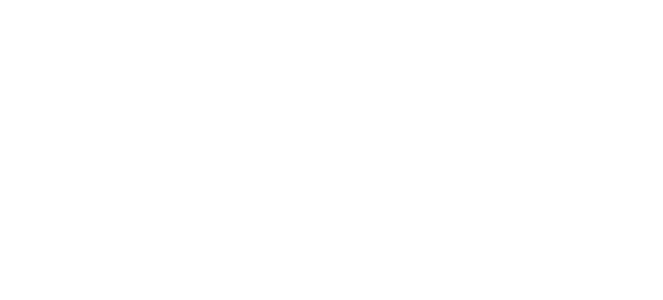
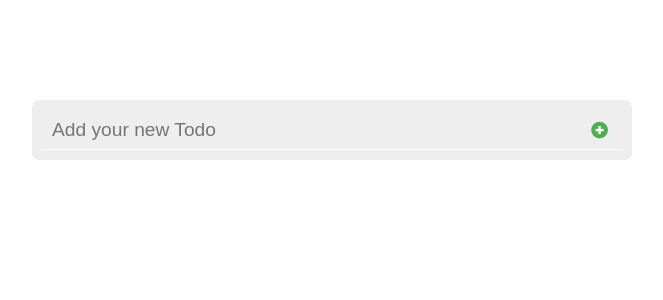
Before and after one commit to 0476a/-AWS-ReactStudy-202303, a React (Create React App) app in the folder react/react_study/: page /todo in a window 1280 px wide. Before the commit this address had no page. Shown: the top 300 px of the page, without its empty margins (458-1121 px from the left). Built offline with nearby package versions, Linux system fonts and the light colour scheme.

Commit message:
2023.03.27(react todo리스트 만들기 추가)

```diff
--- a/react/react_study/src/App.js
+++ b/react/react_study/src/App.js
@@ -3,7 +3,9 @@ import { Route, Routes } from "react-router-dom";
 import MainAside from "./components/Aside/MainAside/MainAside";
 import InputSample from "./pages/InputSample/InputSample";
 import UserList from "./pages/UserList/UserList";
+// import TodoList from "./pages/TodoList(PR)/TodoList";
 import { reset } from "./styles/Global/reset";
+import Todo from "./pages/Todo/Todo";
 
 function Test1() {
   return (<h1>test1</h1>);
@@ -27,6 +29,7 @@ function App() {
         <Route path="/t2" Component={Test2}/>
         <Route path="/sample/input/1" Component={InputSample}/>
         <Route path="/users" Component={UserList}/>
+        <Route path="/todo" Component={Todo} />
       </Routes>
     </>
   );
--- a/react/react_study/src/components/Aside/MainAside/MainAside.js
+++ b/react/react_study/src/components/Aside/MainAside/MainAside.js
@@ -7,6 +7,8 @@ import { GrTest } from 'react-icons/gr';
 import { BsCardChecklist } from 'react-icons/bs';
 import { BiListCheck } from 'react-icons/bi';
 import { FaUsers } from 'react-icons/fa';
+// import { CgCheck } from 'react-icons/cg';
+import { GiChecklist } from 'react-icons/gi';
 import * as S from './style';
 import { useNavigate } from 'react-router-dom';
 
@@ -60,6 +62,11 @@ const MainAside = ( {chlidren} ) => {
                     }
                 ]
               },
+              {
+                title: 'TodoList',
+                itemId: '/todo',
+                elemBefore: () => <GiChecklist />
+              },
             ]}
           />
         </aside>
--- /dev/null
+++ b/react/react_study/src/pages/Todo/Todo.js
@@ -0,0 +1,163 @@
+/** @jsxImportSource @emotion/react */
+import { css } from '@emotion/react';
+import { FcPlus } from 'react-icons/fc';
+import { BiPen } from 'react-icons/bi';
+import { TiTrash } from 'react-icons/ti';
+import React, { useRef, useState } from 'react';
+
+const TodoContainer = css`
+    display: flex;
+    flex-direction: column;
+    align-items: center;
+    margin-top: 100px;
+    width: 100%;
+`;
+
+const TodoAddition = css`
+    position: sticky;
+    top: 0px;
+    box-sizing: border-box;
+    margin-bottom: 20px;
+    border-radius: 7px;
+    padding: 10px;
+    width: 600px;
+    height: 60px;
+
+    background-color: #eee;
+`;
+
+const AdditionInput = css`
+    box-sizing: border-box;
+    outline: none;
+    border: none;
+    border-bottom: 1px solid white;
+    padding: 0px 50px 0px 10px;
+    width: 100%;
+    height: 100%;
+    font-size: 1.2rem;
+    background-color: #eee;
+`;
+
+const TodoAddButton = css`
+    position: absolute;
+    transform: translateY(-50%);
+    top: 50%;
+    right: 15px;
+    display: flex;
+    justify-content: center;
+    align-items: center;
+    border: none;
+    padding: 0;
+    width: 35px;
+    height: 35px;
+    font-size: 1.2rem;
+    background-color: #ffffff00;
+    transition: all 1s ease;
+    cursor: pointer;
+    &:hover {
+        transform: translateY(-50%) rotate(180deg) scale(1.5);
+    }
+`;
+
+const TodoList = css`
+    box-sizing: border-box;
+    display: flex;
+    justify-content: space-between;
+    align-items: center;
+    margin-bottom: 5px;
+    border-radius: 7px;
+    padding: 10px;
+    width: 600px;
+
+    background-color: #fafafa;
+`;
+
+const TodoContent = css`
+    width: 85%;
+    height: 40px;
+`;
+
+const ItemGroup = css`
+    display: flex;
+    align-items: center;
+    height: 40px;
+`;
+
+const ItemButton = css`
+    display: flex;
+    align-items: center;
+    border: none;
+    height: 100%;
+    color: #999;
+    background-color: #ffffff00;
+    cursor: pointer;
+    &:hover {
+        color: #121212;
+    }
+`;
+
+const Todo = () => {
+
+    const [input, setInput] = useState({
+        id: 0,
+        content: ''
+    });
+
+    const [todoList, setTodoList] = useState([]);
+    const todoId = useRef(1);
+
+    const onChange = (e) => {
+        setInput({
+            ...input,
+            content: e.target.value
+        })
+    }
+
+    const onKeyUp = (e) => {
+        if(e.keyCode === 13) {
+            onClick();
+        }
+    }
+
+    const onClick = () => {
+        const todo = {
+            ...input,
+            id: todoId.current++
+        }
+        setTodoList([...todoList, todo])
+        setInput({...input, content: ''});
+    }
+
+    const onRemove = (id) => {
+        setTodoList(todoList.filter(
+            todo => {
+                return todo.id !== id;
+            }
+        ))
+    }
+
+
+    return (
+        <div css={TodoContainer}>
+            <div css={TodoAddition}>
+                <input css={AdditionInput} type="text" placeholder="Add your new Todo" onChange={onChange} onKeyUp={onKeyUp} value={input.content}/>
+                <button css={TodoAddButton} onClick={onClick}><FcPlus /></button>
+            </div>
+            {todoList.map(
+                todo => {
+                    return (
+                        <div css={TodoList} key={todo.id}>
+                            <div css={TodoContent}>{todo.content}</div>
+                            <div css={ItemGroup}>
+                                <button css={ItemButton}><BiPen /></button>
+                                <button css={ItemButton} onClick={() => onRemove(todo.id)}><TiTrash/></button>
+                            </div>
+                        </div>
+                    );
+                }
+            )}
+        </div>
+    );
+};
+
+export default Todo;
--- /dev/null
+++ b/react/react_study/src/pages/TodoList(PR)/TodoList.js
@@ -0,0 +1,57 @@
+/** @jsxImportSource @emotion/react */
+import * as S from './style';
+import React, { useRef, useState } from 'react';
+import { BiPlus } from 'react-icons/bi';
+import { BiMinus } from 'react-icons/bi';
+
+const TodoList = () => {
+
+    const todo = {
+        id: 0
+    }
+
+
+    const todoIndex = useRef(1);
+    const [todos, setTodos] = useState([]);
+    const [inputs, setInputs] = useState(todo);
+    const inputRef = useRef();
+
+    const inputHandler = (e) => {
+        const { name, value } = e.target;
+        setInputs({...inputs, [name]: value});
+    }
+
+    const addHandler = () => {
+        const todo = {
+            ...inputs
+        };
+
+        todo.id = todoIndex.current++;
+
+        setTodos([...todos, todo]);
+    }
+
+    const onRemove = (index) => {
+        setTodos(todos.filter(todo => todo.id !== index));
+    }
+
+
+    return (
+        <div css={S.Container}>
+            <div css={S.InputContainer}>
+                <input css={S.todoInput} type="text" onChange={inputHandler} placeholder='오늘 할일을 입력하세요~' name='todo' ref={inputRef[1]}/>
+                <button css={S.addButton}type='button' onClick={addHandler}><BiPlus /></button>
+            </div>
+                {todos.map(todo => {
+                    return(
+                        <div css={S.Todo} key={todo.id}>
+                            <div css={S.Work}>{todo.todo}</div>
+                            <button type='button' css={S.DeleteButton} onClick={() => onRemove(todo.id)}><BiMinus /></button>
+                        </div>
+                    );
+                })}
+        </div>
+    );
+};
+
+export default TodoList;
--- a/react/react_study/src/pages/UserList/UserList.js
+++ b/react/react_study/src/pages/UserList/UserList.js
@@ -58,6 +58,7 @@ const UserList = () =>{
         user.id = userIndex.current++;
 
         setUsers([...users, user]);
+        console.log(users)
     }
 
     const onRemove = (index) => {
@@ -123,10 +124,10 @@ const UserList = () =>{
         <div css={S.Container}>
             <div>
                 {/* // onchange를 줘서 값이 바뀌는 것을 유지 시켜준다. name을 통해 구분을 함. */}
-                <input type="text" onKeyUp={keyupHandler} onChange={inputHandler} placeholder='username' name='username' ref={inputRefs[0]}/>
-                <input type="text" onKeyUp={keyupHandler} onChange={inputHandler} placeholder='password' name='password' ref={inputRefs[1]}/>
-                <input type="text" onKeyUp={keyupHandler} onChange={inputHandler} placeholder='name' name='name' ref={inputRefs[2]}/>
-                <input type="text" onKeyUp={keyupHandler} onChange={inputHandler} placeholder='email' name='email' ref={inputRefs[3]}/>
+                <input type="text" css={S.Input} onKeyUp={keyupHandler} onChange={inputHandler} placeholder='username' name='username' ref={inputRefs[0]}/>
+                <input type="text" css={S.Input} onKeyUp={keyupHandler} onChange={inputHandler} placeholder='password' name='password' ref={inputRefs[1]}/>
+                <input type="text" css={S.Input} onKeyUp={keyupHandler} onChange={inputHandler} placeholder='name' name='name' ref={inputRefs[2]}/>
+                <input type="text" css={S.Input} onKeyUp={keyupHandler} onChange={inputHandler} placeholder='email' name='email' ref={inputRefs[3]}/>
                 <button type='button' onClick={addHandler} ref={addButtonRef}>추가</button>
             </div>
             <table css={S.Table}>
--- a/react/react_study/src/pages/UserList/style.js
+++ b/react/react_study/src/pages/UserList/style.js
@@ -19,3 +19,11 @@ export const ThAndTd = css`
     height: 40px;
     text-align: center;
 `;
+
+export const Input = css`
+    width: 60px;
+    transition: width 1s ease;
+    &:focus {
+        width: 100px;
+    }
+`;
```
Also changed, not shown: react/react_study/src/pages/TodoList(PR)/style.js (added, +42 -0 lines).
